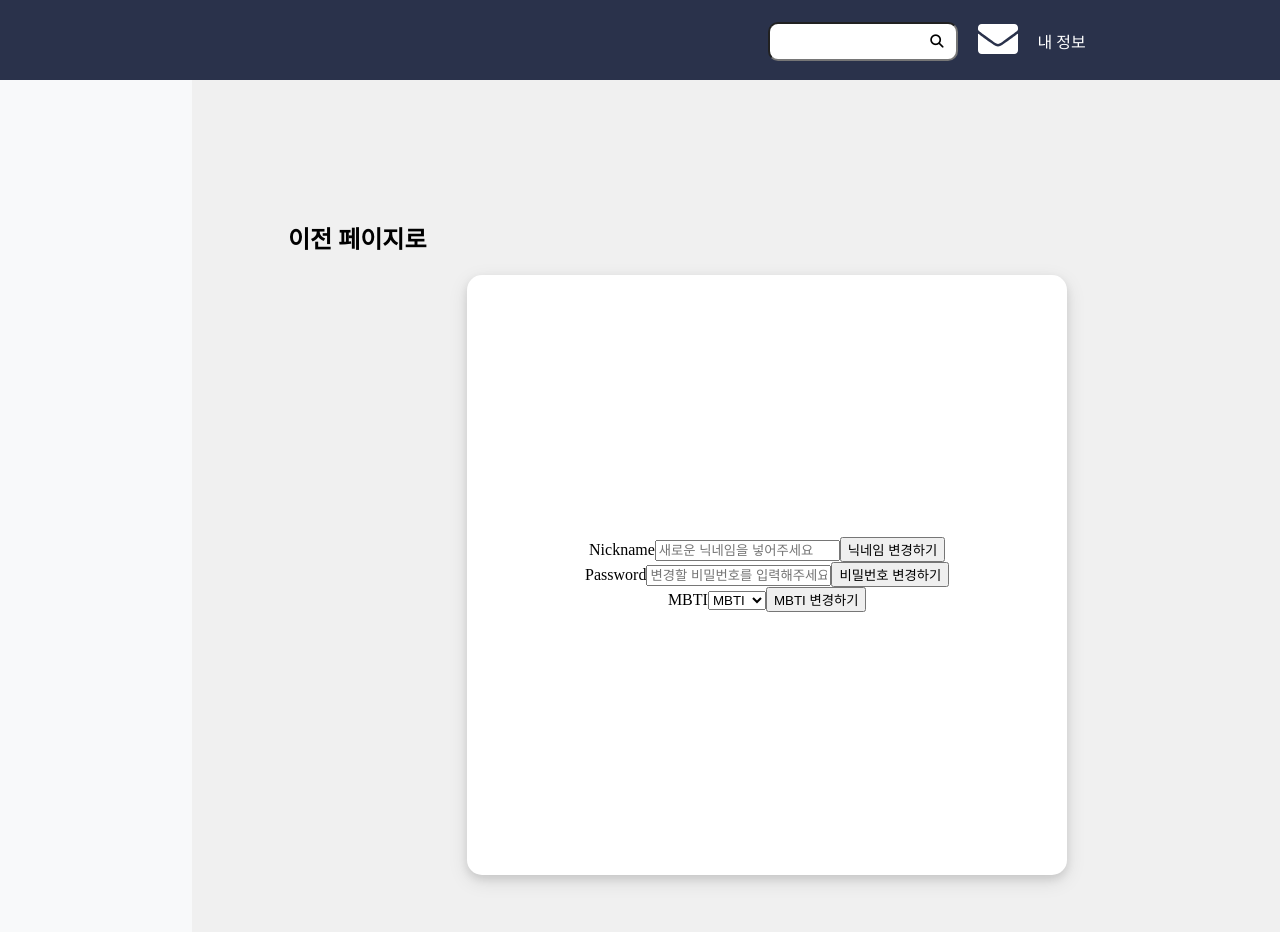
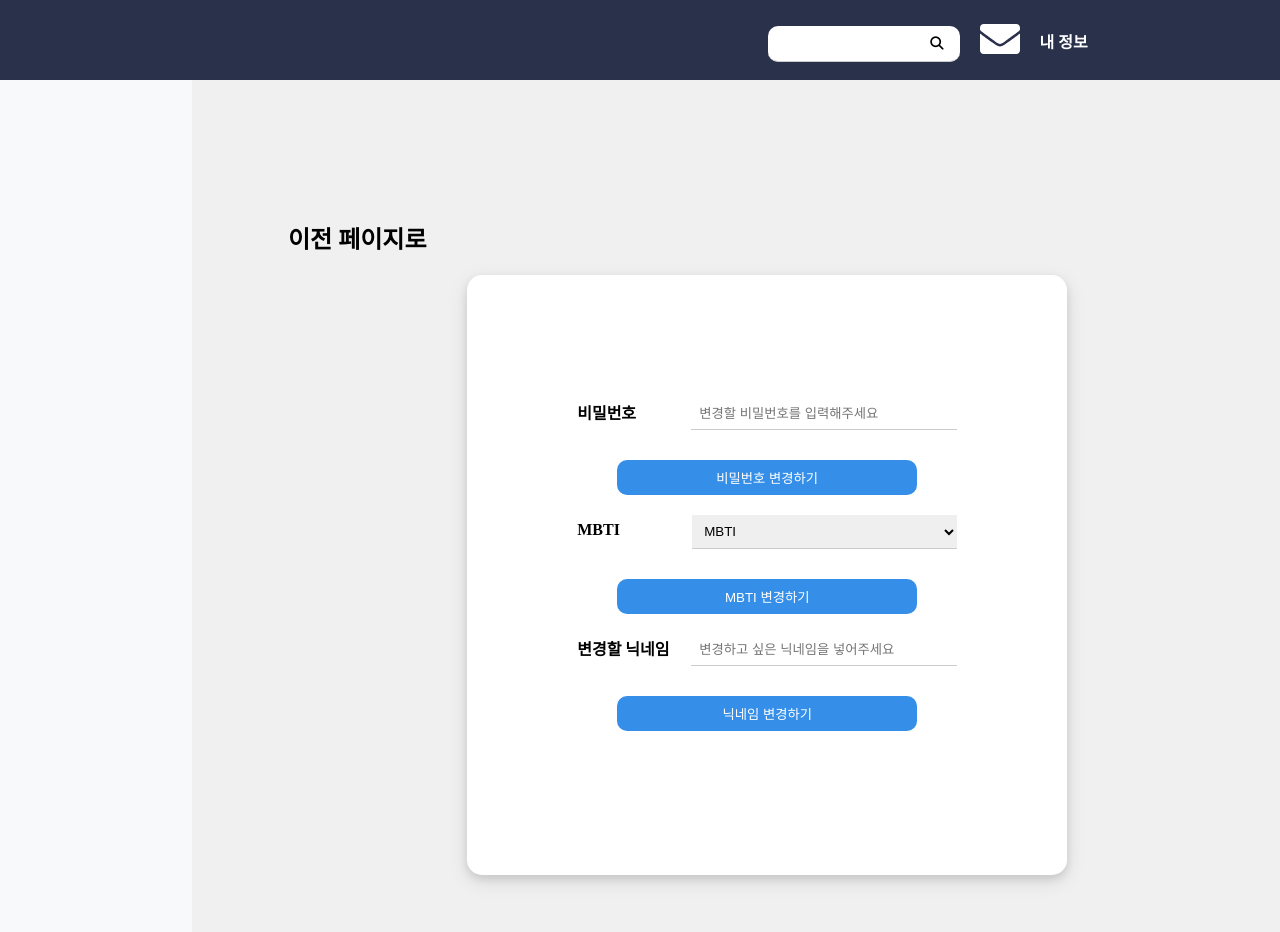
Before and after one commit to NangManBo/Capstone_React, a React (Create React App) app: page /profileupdate in a window 1280 px wide. Shown: the top 932 px of the page. Built offline with nearby package versions, Linux system fonts and the light colour scheme.

Commit message:
프로필 업데이트 수정

```diff
--- a/src/Capstone_Web_Page/components/userBox_componet.js
+++ b/src/Capstone_Web_Page/components/userBox_componet.js
@@ -27,6 +27,16 @@ export const UserBox = (
         userId: userId,
         jwtToken: jwtToken,
         nickname: nickname,
+      },
+    });
+  };
+  const goToProfileUpdate = () => {
+    navigate('/profileupdate', {
+      state: {
+        isLoggedIn,
+        userId,
+        jwtToken,
+        nickname,
       },
     });
   };
@@ -73,8 +83,8 @@ export const UserBox = (
           </h4>
           <button
             className="user_box_login"
-            //onClick={goToProfile}
-            onClick={() => goToLogin()}
+            onClick={goToProfileUpdate}
+            //onClick={() => goToLogin()}
           >
             로그인
           </button>
--- a/src/Capstone_Web_Page/pages/ProfileUpdate_Page.web.js
+++ b/src/Capstone_Web_Page/pages/ProfileUpdate_Page.web.js
@@ -8,11 +8,9 @@ import './styles/profile_style.css';
 function ProfileUpdatePage() {
   const navigate = useNavigate();
   const location = useLocation();
-  // location.state가 undefined일 경우를 대비해 기본값을 설정합니다.
   const { userId, isLoggedIn, nickname, jwtToken, mbti } =
     location.state || {};
 
-  // useState의 초기값을 설정할 때는 변수가 정의되어 있지 않다면 기본값을 사용합니다.
   const [newPassword, setNewPassword] = useState('');
   const [newMbti, setNewMbti] = useState(mbti || '');
   const [newNickname, setNewNickname] = useState(
@@ -24,6 +22,7 @@ function ProfileUpdatePage() {
   const [jwtToken1, setJwtToken1] = useState(
     jwtToken || ''
   );
+
   const mbtis = [
     { label: 'INFP', value: 'INFP' },
     { label: 'INFJ', value: 'INFJ' },
@@ -42,10 +41,7 @@ function ProfileUpdatePage() {
     { label: 'ESTP', value: 'ESTP' },
     { label: 'ESTJ', value: 'ESTJ' },
   ];
-  const placeholder = {
-    label: 'MBTI',
-    value: null,
-  };
+
   const handleChangePassword = async () => {
     const password = {
       password: newPassword,
@@ -55,9 +51,7 @@ function ProfileUpdatePage() {
       alert('알림', '비밀번호를 입력해주세요');
       return;
     }
-    console.log(password);
     try {
-      // Call your API or service to change the password
       const response = await axios.patch(
         'https://dovote.p-e.kr/auth/patch/' + userId,
         password,
@@ -69,14 +63,12 @@ function ProfileUpdatePage() {
       );
 
       if (response.status === 200) {
-        setNewPassword(''); // 성공한 후 입력 필드를 초기화
-        // Assuming the API returns an object with a 'success' property
+        setNewPassword('');
         alert('알림', '비밀번호 변경 완료');
       } else {
         alert('알림', '비밀번호 변경에 실패했습니다');
       }
     } catch (error) {
-      console.error('Password change failed:', error);
       alert(
         '알림',
         '비밀번호 변경에 실패했습니다.\n네트워크 상태를 확인해주세요.'
@@ -105,7 +97,7 @@ function ProfileUpdatePage() {
       );
 
       if (response.status === 200) {
-        setNewMbti(''); // 성공한 후 입력 필드를 초기화
+        setNewMbti('');
         alert('알림', 'MBTI 변경 완료');
       } else {
         alert('알림', 'MBTI 변경에 실패했습니다');
@@ -140,19 +132,17 @@ function ProfileUpdatePage() {
         }
       );
 
-      console.log(response.data); // 응답 확인
-
       if (response.status === 200) {
         localStorage.setItem(
           '@jwtToken',
           response.data.token
-        ); // Store the new token
-        setJwtToken1(response.data.token); // Update state variable
-        setNewNickname(''); // Reset input field after success
-        setCurrentNickname(newNickname); // Update state
-        alert('닉네임 변경 완료'); // Use standard web alert for notifications
+        );
+        setJwtToken1(response.data.token);
+        setNewNickname('');
+        setCurrentNickname(newNickname);
+        alert('닉네임 변경 완료');
       } else {
-        alert('닉네임 변경에 실패했습니다'); // Notification of failure
+        alert('닉네임 변경에 실패했습니다');
       }
     } catch (error) {
       alert(
@@ -166,7 +156,7 @@ function ProfileUpdatePage() {
     <div className="profile_page">
       <MainBanner
         jwtToken={jwtToken}
-        isLoggedIn={isLoggedIn} // 또는 조건에 따라 변하는 값
+        isLoggedIn={isLoggedIn}
         userId={userId}
         nickname={nickname}
       />
@@ -188,21 +178,8 @@ function ProfileUpdatePage() {
         </h2>
 
         <div className="retangle_page">
-          <div>
-            <label>Nickname</label>
-            <input
-              placeholder="새로운 닉네임을 넣어주세요"
-              value={newNickname}
-              onChange={(e) =>
-                setNewNickname(e.target.value)
-              }
-            />
-            <button onClick={handleChangeNickname}>
-              닉네임 변경하기
-            </button>
-          </div>
-          <div>
-            <label>Password</label>
+          <div className="form_group">
+            <label>비밀번호</label>
             <input
               type="password"
               placeholder="변경할 비밀번호를 입력해주세요"
@@ -211,18 +188,21 @@ function ProfileUpdatePage() {
                 setNewPassword(e.target.value)
               }
             />
-            <button onClick={handleChangePassword}>
-              비밀번호 변경하기
-            </button>
           </div>
-          <div>
+          <button
+            className="profileUPdate_button"
+            onClick={handleChangePassword}
+          >
+            비밀번호 변경하기
+          </button>
+          <div className="form_group">
             <label>MBTI</label>
             <select
               id="mbti"
               value={newMbti}
               onChange={(e) => setNewMbti(e.target.value)}
             >
-              <option value="">{placeholder.label}</option>
+              <option value="">MBTI</option>
               {mbtis.map((option) => (
                 <option
                   key={option.value}
@@ -232,10 +212,29 @@ function ProfileUpdatePage() {
                 </option>
               ))}
             </select>
-            <button onClick={handleChangeMbti}>
-              MBTI 변경하기
-            </button>
           </div>
+          <button
+            className="profileUPdate_button"
+            onClick={handleChangeMbti}
+          >
+            MBTI 변경하기
+          </button>
+          <div className="form_group">
+            <label>변경할 닉네임</label>
+            <input
+              placeholder="변경하고 싶은 닉네임을 넣어주세요"
+              value={newNickname}
+              onChange={(e) =>
+                setNewNickname(e.target.value)
+              }
+            />
+          </div>
+          <button
+            className="profileUPdate_button"
+            onClick={handleChangeNickname}
+          >
+            닉네임 변경하기
+          </button>
         </div>
       </div>
     </div>
--- a/src/Capstone_Web_Page/pages/Profile_Page.web.js
+++ b/src/Capstone_Web_Page/pages/Profile_Page.web.js
@@ -121,7 +121,7 @@ function ProfilePage() {
     });
   };
   const handleProfileChange = () => {
-    navigate('/profileupdate', {
+    navigate('/userauthentication', {
       state: {
         userId,
         isLoggedIn,
--- a/src/Capstone_Web_Page/pages/styles/profile_style.css
+++ b/src/Capstone_Web_Page/pages/styles/profile_style.css
@@ -127,3 +127,41 @@
   font-size: 11px;
   color: #878787;
 }
+
+.form_group {
+  margin-bottom: 30px;
+  width: 380px;
+  display: flex;
+  flex-direction: row;
+  justify-content: space-between;
+  align-items: center;
+}
+
+label {
+  display: block;
+  margin-bottom: 5px;
+  font-weight: bold;
+}
+
+input,
+select {
+  width: 250px;
+  padding: 8px;
+  border: none;
+
+  border-bottom: 1px solid #ccc;
+}
+
+select {
+  width: 265px;
+}
+
+.profileUPdate_button {
+  color: white;
+  background-color: #358fe8;
+  border: none;
+  border-radius: 10px;
+  width: 300px;
+  height: 35px;
+  margin-bottom: 20px;
+}
```
